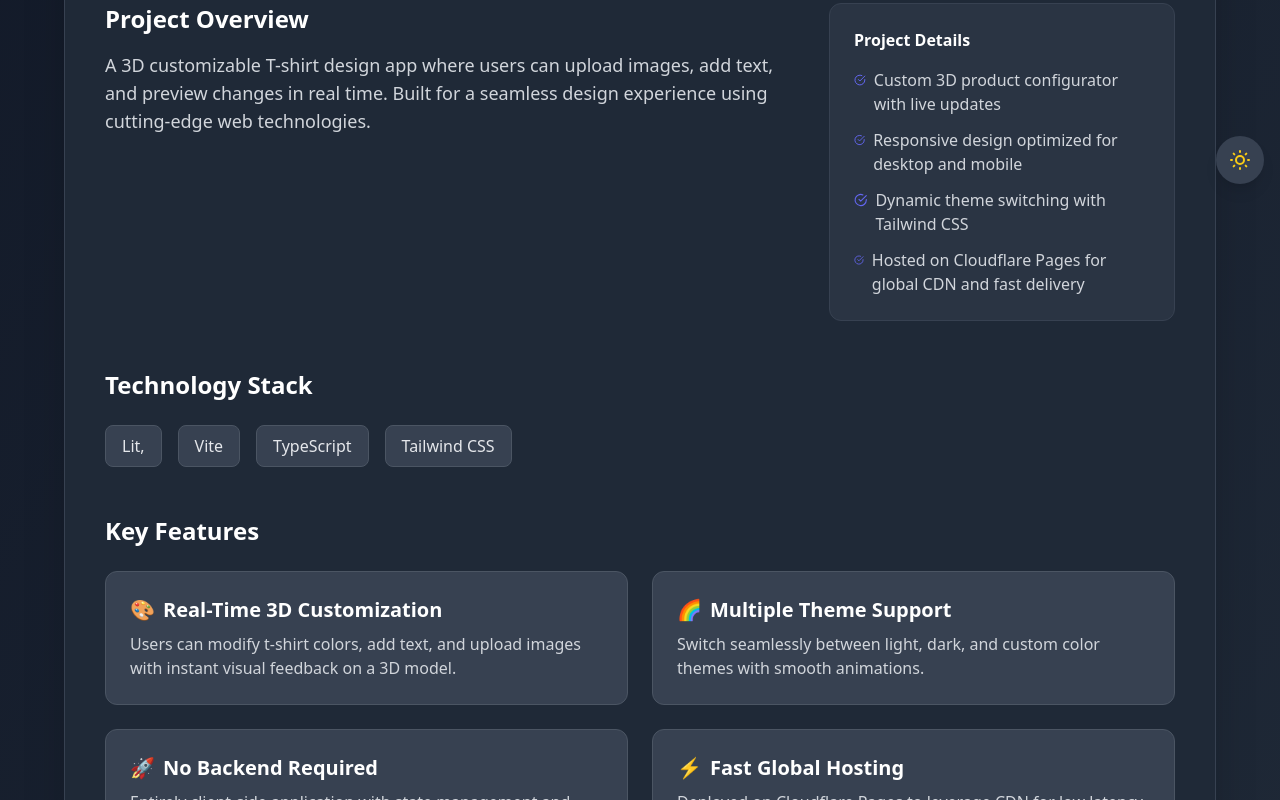
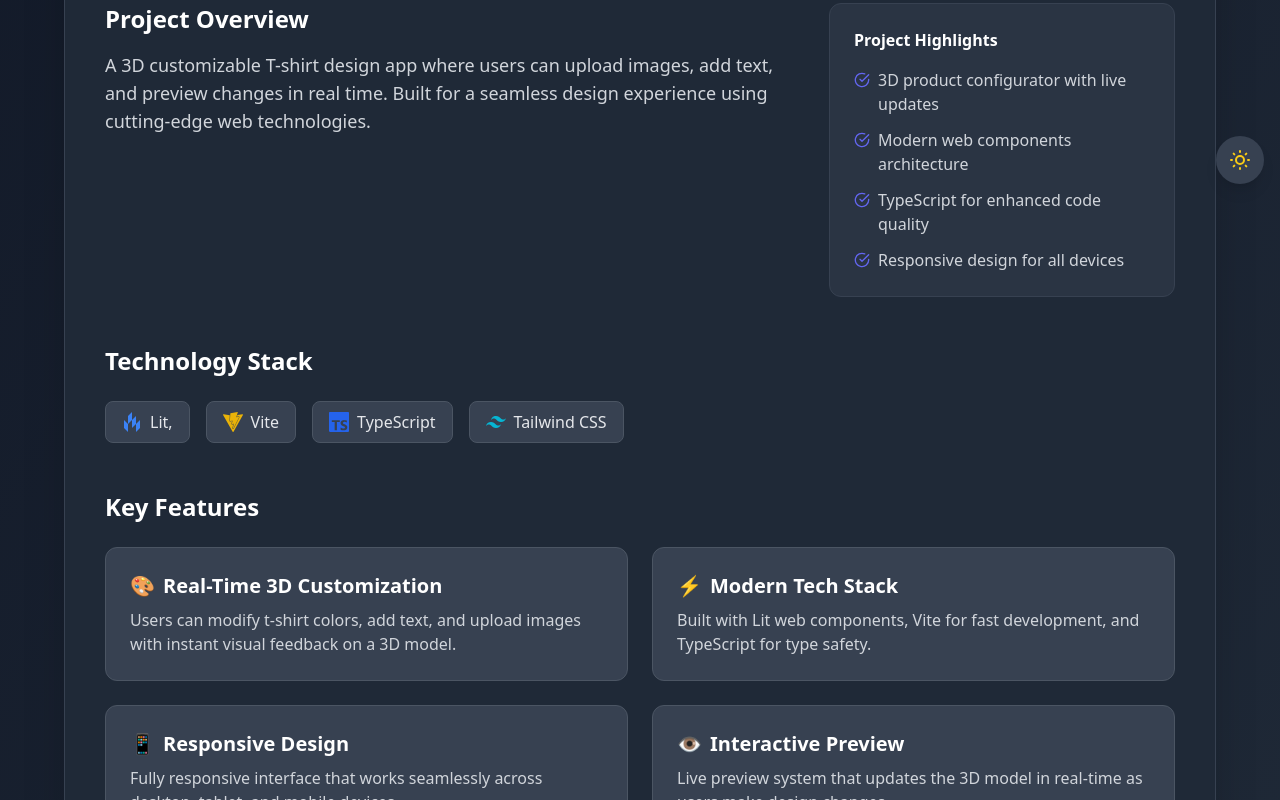
Before and after one commit to Sinanhubb/myportfolio, a React (Create React App) app in the folder my-portfolio/: page /project/1 in a window 1280 px wide. Shown: the part 600-1400 px from the top of the page. Built offline with nearby package versions, Linux system fonts and the light colour scheme.

Commit message:
updated the project details

```diff
--- a/my-portfolio/src/ProjectDetail.jsx
+++ b/my-portfolio/src/ProjectDetail.jsx
@@ -3,7 +3,7 @@ import React, { useEffect, useState } from "react";
 import { useParams, Link } from "react-router-dom";
 import { motion } from "framer-motion";
 import { FiArrowLeft, FiExternalLink, FiGithub, FiCheckCircle } from "react-icons/fi";
-import { SiTailwindcss, SiStorybook, SiCloudflare, SiThreedotjs } from "react-icons/si";
+import { SiTailwindcss, SiStorybook, SiCloudflare, SiThreedotjs, SiReact, SiPython, SiMysql, SiPostgresql, SiUnity, SiCsharp, SiVite, SiTypescript, SiLit } from "react-icons/si";
 
 const ProjectDetail = ({ projects }) => {
   const { id } = useParams();
@@ -45,9 +45,184 @@ const ProjectDetail = ({ projects }) => {
 
   const techIcons = {
     'Tailwind': <SiTailwindcss className="text-cyan-500" />,
+    'Tailwind CSS': <SiTailwindcss className="text-cyan-500" />,
     'Three.js': <SiThreedotjs className="text-gray-800 dark:text-gray-200" />,
     'Storybook': <SiStorybook className="text-pink-500" />,
     'Cloudflare': <SiCloudflare className="text-orange-500" />,
+    'React': <SiReact className="text-blue-500" />,
+    'Python': <SiPython className="text-blue-600" />,
+    'MySQL': <SiMysql className="text-blue-700" />,
+    'postgres': <SiPostgresql className="text-blue-800" />,
+    'unity3d': <SiUnity className="text-gray-800 dark:text-gray-200" />,
+    'c#': <SiCsharp className="text-purple-600" />,
+    'Vite': <SiVite className="text-yellow-500" />,
+    'TypeScript': <SiTypescript className="text-blue-600" />,
+    'Lit,': <SiLit className="text-blue-500" />,
+    'arcore': <span className="text-green-500">📱</span>,
+  };
+
+  // Define project-specific features and details based on project ID
+  const getProjectFeatures = (projectId) => {
+    switch(projectId) {
+      case 1: // T-Shirt Design Studio
+        return {
+          tagline: "3D customizable T-shirt design experience",
+          features: [
+            {
+              title: "Real-Time 3D Customization",
+              emoji: "🎨",
+              description: "Users can modify t-shirt colors, add text, and upload images with instant visual feedback on a 3D model.",
+            },
+            {
+              title: "Modern Tech Stack",
+              emoji: "⚡",
+              description: "Built with Lit web components, Vite for fast development, and TypeScript for type safety.",
+            },
+            {
+              title: "Responsive Design",
+              emoji: "📱",
+              description: "Fully responsive interface that works seamlessly across desktop, tablet, and mobile devices.",
+            },
+            {
+              title: "Interactive Preview",
+              emoji: "👁️",
+              description: "Live preview system that updates the 3D model in real-time as users make design changes.",
+            }
+          ],
+          quickFacts: [
+            "3D product configurator with live updates",
+            "Modern web components architecture",
+            "TypeScript for enhanced code quality",
+            "Responsive design for all devices"
+          ]
+        };
+
+      case 2: // Portfolio Website
+        return {
+          tagline: "Modern responsive portfolio showcasing web development skills",
+          features: [
+            {
+              title: "Smooth Animations",
+              emoji: "✨",
+              description: "Beautiful animations powered by Framer Motion for engaging user experience.",
+            },
+            {
+              title: "Dark Mode Support",
+              emoji: "🌙",
+              description: "Toggle between light and dark themes with smooth transitions.",
+            },
+            {
+              title: "Responsive Layout",
+              emoji: "📱",
+              description: "Optimized for all screen sizes from mobile to desktop.",
+            },
+            {
+              title: "Performance Optimized",
+              emoji: "🚀",
+              description: "Fast loading times with optimized images and lazy loading components.",
+            }
+          ],
+          quickFacts: [
+            "Framer Motion animations",
+            "Dark/light theme switching",
+            "Fully responsive design",
+            "Lazy loading optimization"
+          ]
+        };
+
+      case 3: // On-Demand Service Provider App
+        return {
+          tagline: "Full-stack platform connecting users with local technicians",
+          features: [
+            {
+              title: "Real-Time Tracking",
+              emoji: "📍",
+              description: "Track technicians in real-time as they travel to your location for service appointments.",
+            },
+            {
+              title: "Secure Payments",
+              emoji: "💳",
+              description: "Integrated secure payment system for hassle-free transactions between users and service providers.",
+            },
+            {
+              title: "Service Booking",
+              emoji: "📅",
+              description: "Easy-to-use booking system for scheduling various household and commercial services.",
+            },
+            {
+              title: "Full-Stack Architecture",
+              emoji: "🏗️",
+              description: "Complete web and mobile application built with React frontend and Python backend.",
+            }
+          ],
+          quickFacts: [
+            "Real-time technician tracking",
+            "Secure payment integration",
+            "Multi-service booking platform",
+            "Cross-platform compatibility"
+          ]
+        };
+
+      case 4: // Indoor Navigation Using AR
+        return {
+          tagline: "Augmented Reality indoor navigation for complex environments",
+          features: [
+            {
+              title: "AR Visual Guidance",
+              emoji: "🔍",
+              description: "Real-time AR overlays provide visual directions directly on your smartphone screen.",
+            },
+            {
+              title: "Complex Environment Support",
+              emoji: "🏢",
+              description: "Navigate through malls, campuses, hospitals, and other complex indoor spaces with ease.",
+            },
+            {
+              title: "Unity3D Engine",
+              emoji: "🎮",
+              description: "Powered by Unity3D for smooth 3D rendering and AR capabilities.",
+            },
+            {
+              title: "ARCore Integration",
+              emoji: "📱",
+              description: "Utilizes Google ARCore for accurate spatial tracking and environment understanding.",
+            }
+          ],
+          quickFacts: [
+            "AR-powered visual navigation",
+            "Multi-environment support",
+            "Unity3D and ARCore integration",
+            "Real-time spatial tracking"
+          ]
+        };
+
+      default:
+        return {
+          tagline: "Innovative solution built with modern technologies",
+          features: [
+            {
+              title: "Modern Architecture",
+              emoji: "🏗️",
+              description: "Built with modern development practices and cutting-edge technologies.",
+            },
+            {
+              title: "User-Centered Design",
+              emoji: "👥",
+              description: "Designed with user experience as the top priority.",
+            },
+            {
+              title: "Scalable Solution",
+              emoji: "📈",
+              description: "Architecture designed to scale with growing user needs.",
+            }
+          ],
+          quickFacts: [
+            "Modern technology stack",
+            "User-centered design approach",
+            "Scalable architecture"
+          ]
+        };
+    }
   };
 
   if (!project) {
@@ -75,6 +250,8 @@ const ProjectDetail = ({ projects }) => {
       </div>
     );
   }
+
+  const projectDetails = getProjectFeatures(project.id);
 
   return (
     <div className="pt-24 pb-20 px-4 min-h-screen bg-gradient-to-br from-gray-50 to-gray-100 dark:from-gray-900 dark:to-gray-800">
@@ -123,7 +300,7 @@ const ProjectDetail = ({ projects }) => {
                   animate={{ opacity: 0.9 }}
                   transition={{ delay: 0.4 }}
                 >
-                  {project.tagline || "Modern e-commerce experience for custom apparel"}
+                  {projectDetails.tagline}
                 </motion.p>
               </div>
             </motion.div>
@@ -146,12 +323,14 @@ const ProjectDetail = ({ projects }) => {
               </motion.div>
               <motion.div className="md:w-1/3" variants={staggerItem}>
                 <div className="bg-gray-50 dark:bg-gray-700/50 p-6 rounded-xl border border-gray-100 dark:border-gray-700">
-                  <h3 className="font-semibold text-gray-900 dark:text-white mb-4">Project Details</h3>
+                  <h3 className="font-semibold text-gray-900 dark:text-white mb-4">Project Highlights</h3>
                   <ul className="space-y-3 text-gray-700 dark:text-gray-300">
-                    <li className="flex items-start"><FiCheckCircle className="mt-1 mr-2 text-indigo-500" /> Custom 3D product configurator with live updates</li>
-                    <li className="flex items-start"><FiCheckCircle className="mt-1 mr-2 text-indigo-500" /> Responsive design optimized for desktop and mobile</li>
-                    <li className="flex items-start"><FiCheckCircle className="mt-1 mr-2 text-indigo-500" /> Dynamic theme switching with Tailwind CSS</li>
-                    <li className="flex items-start"><FiCheckCircle className="mt-1 mr-2 text-indigo-500" /> Hosted on Cloudflare Pages for global CDN and fast delivery</li>
+                    {projectDetails.quickFacts.map((fact, index) => (
+                      <li key={index} className="flex items-start">
+                        <FiCheckCircle className="mt-1 mr-2 text-indigo-500 flex-shrink-0" />
+                        {fact}
+                      </li>
+                    ))}
                   </ul>
                 </div>
               </motion.div>
@@ -174,28 +353,7 @@ const ProjectDetail = ({ projects }) => {
             <motion.div className="mb-12" variants={staggerContainer} initial="hidden" animate="visible">
               <h2 className="text-2xl font-bold text-gray-900 dark:text-white mb-6">Key Features</h2>
               <div className="grid md:grid-cols-2 gap-6">
-                {[
-                  {
-                    title: "Real-Time 3D Customization",
-                    emoji: "🎨",
-                    description: "Users can modify t-shirt colors, add text, and upload images with instant visual feedback on a 3D model.",
-                  },
-                  {
-                    title: "Multiple Theme Support",
-                    emoji: "🌈",
-                    description: "Switch seamlessly between light, dark, and custom color themes with smooth animations.",
-                  },
-                  {
-                    title: "No Backend Required",
-                    emoji: "🚀",
-                    description: "Entirely client-side application with state management and localStorage for persistence.",
-                  },
-                  {
-                    title: "Fast Global Hosting",
-                    emoji: "⚡",
-                    description: "Deployed on Cloudflare Pages to leverage CDN for low latency worldwide.",
-                  }
-                ].map(({ title, emoji, description }, i) => (
+                {projectDetails.features.map(({ title, emoji, description }, i) => (
                   <motion.div
                     key={i}
                     className="p-6 bg-gray-50 dark:bg-gray-700 rounded-xl border border-gray-100 dark:border-gray-600"
@@ -210,8 +368,10 @@ const ProjectDetail = ({ projects }) => {
               </div>
             </motion.div>
 
-            {/* Demo & Code */}
+            {/* Demo & Code - Only show if URLs exist */}
+            {(project.demo || project.github) && (
               <motion.div className="flex flex-col sm:flex-row gap-4" variants={fadeIn}>
+                {project.demo && (
                   <a
                     href={project.demo}
                     target="_blank"
@@ -220,6 +380,8 @@ const ProjectDetail = ({ projects }) => {
                   >
                     <FiExternalLink className="text-lg" /> Live Demo
                   </a>
+                )}
+                {project.github && (
                   <a
                     href={project.github}
                     target="_blank"
@@ -228,7 +390,9 @@ const ProjectDetail = ({ projects }) => {
                   >
                     <FiGithub className="text-lg" /> Source Code
                   </a>
+                )}
               </motion.div>
+            )}
           </div>
         </motion.div>
       </div>
```
Lines whose indentation alone changed are shown as unchanged.
